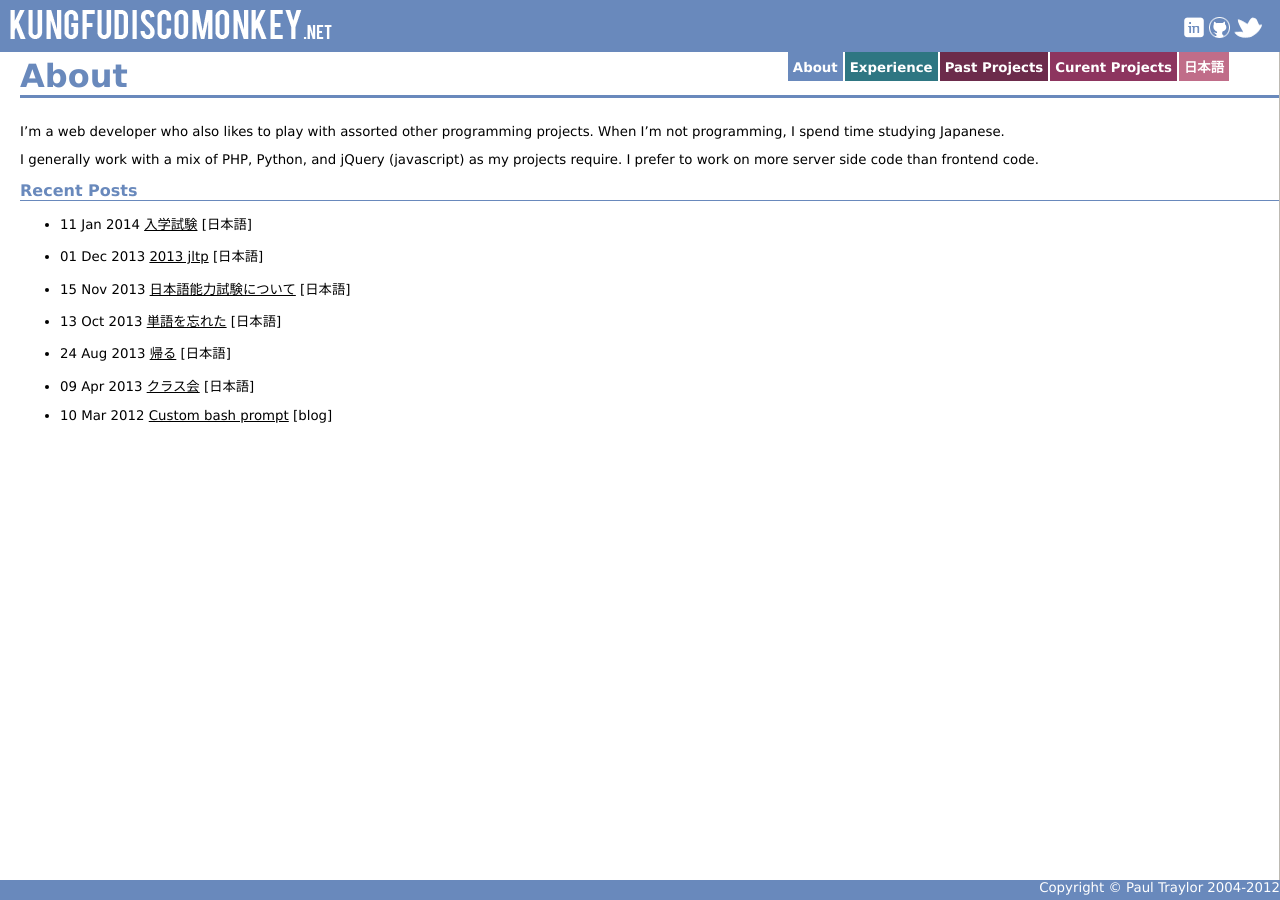
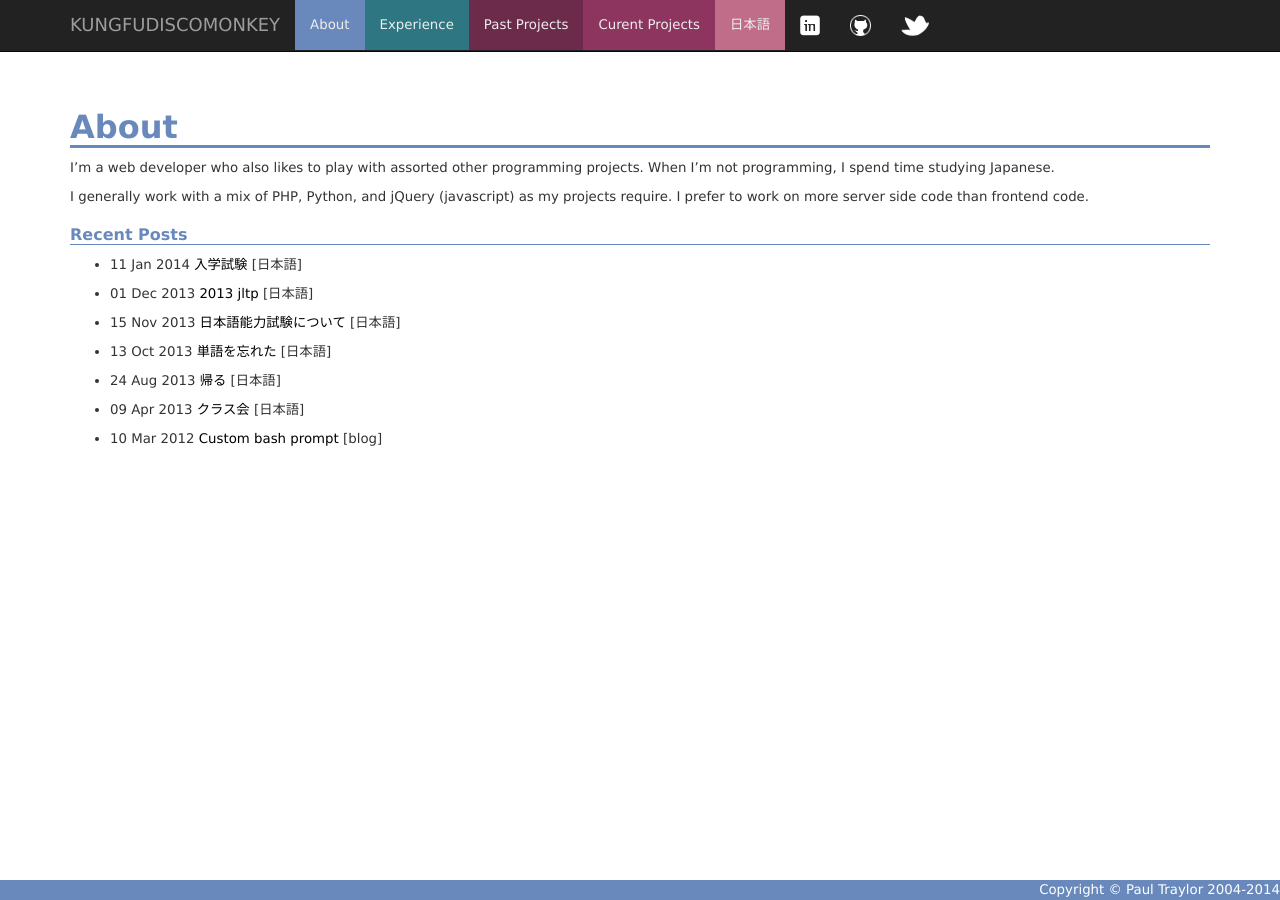
Before and after one commit to kfdm/paultraylor.net, a Jekyll site: the page built from index.md, in a window 1280 px wide. Built offline with Jekyll 4.4.1, drawn with Linux system fonts in a browser that asks for light colours; nearby versions of some CDN libraries; Markdown is read by kramdown in place of the engine named in the settings.

Commit message:
Switch to using bootstrap

```diff
--- a/_layouts/default.html
+++ b/_layouts/default.html
@@ -4,40 +4,56 @@
 		<meta charset="utf-8" />
 		<title>{{ page.title }}</title>
 		<meta name="robots" content="noarchive" />
-		<meta name="viewport" content="width=device-width, initial-scale=0.7">
+		<meta name="viewport" content="width=device-width, initial-scale=1.0">
 		<meta name="HandheldFriendly" content="True">
 		<meta name="MobileOptimized" content="320">
 		<link href="{{ site.url }}/atom.xml" rel="alternate" title="{{ site.title }}" type="application/atom+xml" />
+		<link rel="stylesheet" href="//netdna.bootstrapcdn.com/bootstrap/3.0.3/css/bootstrap.min.css">
 		<link type="text/css" href="/static/new.css" rel="stylesheet" media="screen" />
-		<link type="text/css" href="/static/mobile.css" rel="stylesheet" media="only screen and (max-device-width: 480px)" />
 		{% if page.source_code %}
 		<link type="text/css" href="/static/syntax.css" rel="stylesheet" />
 		{% endif %}
 	</head>
 	<body>
-		<header id="head" class="{{ page.section }}">
-			<div class="head">
-				<a href="/index.html"><img src="/static/banner.png" alt="{{ site.title }}" /></a>
-				<span class="social">
-					<a title="LinkedIn" href="http://www.linkedin.com/in/PaulTraylor"><img src="/static/linkedin.png" alt="" /></a>
-					<a title="GitHub" href="http://github.com/kfdm/"><img src="/static/github.png" alt="" /></a>
-					<a title="Twitter" href="http://twitter.com/kfdm/"><img src="/static/twitter.png" alt=""/></a>
-				</span>
+		<header class="navbar navbar-inverse navbar-fixed-top" role="navigation">
+			<div class="container">
+				<div class="navbar-header">
+					<button type="button" class="navbar-toggle" data-toggle="collapse" data-target=".navbar-collapse">
+						<span class="sr-only">Toggle navigation</span>
+						<span class="icon-bar"></span>
+						<span class="icon-bar"></span>
+						<span class="icon-bar"></span>
+					</button>
+					<a class="navbar-brand" href="/index.html">KUNGFUDISCOMONKEY</a>
 				</div>
-			<nav class="head">
-				<ul>
+				<nav class="collapse navbar-collapse">
+					<ul class="nav navbar-nav">
 						<li class="about"><a href="/index.html">About</a></li>
 						<li class="experience"><a href="/experience.html">Experience</a></li>
 						<li class="past"><a href="/past.html">Past Projects</a></li>
 						<li class="current"><a href="/current.html">Curent Projects</a></li>
 						<li class="future"><a href="/日本語/index.html">日本語</a></li>
+						<li>
+							<a title="LinkedIn" href="http://www.linkedin.com/in/PaulTraylor"><img src="/static/linkedin.png" alt="" /></a>
+						</li>
+						<li>
+							<a title="GitHub" href="http://github.com/kfdm/"><img src="/static/github.png" alt="" /></a>
+						</li>
+						<li>
+							<a title="Twitter" href="http://twitter.com/kfdm/"><img src="/static/twitter.png" alt=""/></a>
+						</li>
 					</ul>
 				</nav>
+			</div>
 		</header>
-		<section class="content {{page.tab}} {{ page.section }}">
+		<section class="container content {{page.tab}} {{ page.section }}">
+			<div>
 {{ content }}
+			</div>
 		</section>
-		<footer class="{{ page.section }}">Copyright &copy; Paul Traylor 2004-2012</footer>
+		<footer class="{{ page.section }}">Copyright &copy; Paul Traylor 2004-2014</footer>
+		<script src="//code.jquery.com/jquery-1.10.2.min.js"></script>
+		<script src="//netdna.bootstrapcdn.com/bootstrap/3.0.3/js/bootstrap.min.js"></script>
 		{% for js in page.javascript %}
 		<script type="text/javascript" src="{{ js }}"></script>
 		{% endfor %}
--- a/gh.html
+++ b/gh.html
@@ -1,8 +1,6 @@
 ---
 layout: alt
 color: four
-javascript:
- - http://ajax.googleapis.com/ajax/libs/jquery/1.4.1/jquery.min.js
 ---
 <table id="tmplhead" style="display:none">
 	<tr>
--- a/static/new.css
+++ b/static/new.css
@@ -9,72 +9,16 @@ colors:
 /****************************
 	Main
 ****************************/
-html {
-	background-color: #D5D2CB;
-	height: 100%;
-}
 body {
-	min-height: 100%;
-	margin: 0;
 	font-size: 10pt;
 	font-family: "Lucida Grande", Arial, sans-serif;
 	background-color: white;
-	border-right: 1px solid #bdbab3;
+	padding-top: 50px;
 }
-/****************************
-	Header
-****************************/
-div.head {
-	padding: 10px;
-}
-nav.head {
-	position: relative;
-	float:right;
-	padding: 0;
-}
-.social {
-	float:right;
-	padding: 0.25em 0.5em;
-	vertical-align:bottom;
-	margin-top: 0.25em;
-}
-header {
-	margin: 0;
-	font-weight: bold;
-	text-decoration: none;
-	position:fixed;
-	top: 0;
-	width: 100% ;
-}
-/****************************
-	Navigation
-****************************/
-nav ul {
-	padding: 0;
-	margin: 0 50px 0 0;
-}
-nav li a {
-	color: #FFFFFF;
-	text-decoration: none;
-}
-nav li {
-	list-style:none;
-	display: table-cell;
-	padding: 5px 5px 5px;
-	font-size:10pt;
-	border-right: 1px solid;
-	border-bottom: 1px solid;
-	border-left: 1px solid;
-	border-color: white;
-}
+
 /****************************
 	Content
 ****************************/
-.content {
-	padding-top: 30px;
-	padding-left: 20px;
-	padding-bottom: 12pt;
-}
 a { color: #000; }
 h2 > a { color: inherit; text-decoration: none;}
 h1 {
@@ -91,6 +35,10 @@ h3 {
 	font-size: 10pt;
 }
 
+section.content {
+	padding: 40px 15px;
+}
+
 /****************************
 	Footer
 ****************************/
@@ -101,6 +49,10 @@ footer {
 	height: 20px;
 	color: white;
 	width: 100% ;
+}
+
+.navbar-inverse .navbar-nav > li > a {
+	color: #eee;
 }
 
 /****************************
@@ -121,7 +73,7 @@ section.experience h4 + ul li { display: inline; }
 ****************************/
 {% for color in page.colors %}
 header.{{ color.name }} div { background-color: {{ color.value }};}
-nav.head li.{{ color.name }} { background-color: {{ color.value }}; }
+ul.nav li.{{ color.name }} { background-color: {{ color.value }}; }
 footer.{{ color.name }} { background-color: {{ color.value }}; }
 section.{{ color.name }} h1 { color: {{ color.value }}; }
 section.{{ color.name }} h2 { color: {{ color.value }}; }
```
Lines whose indentation alone changed are shown as unchanged.
